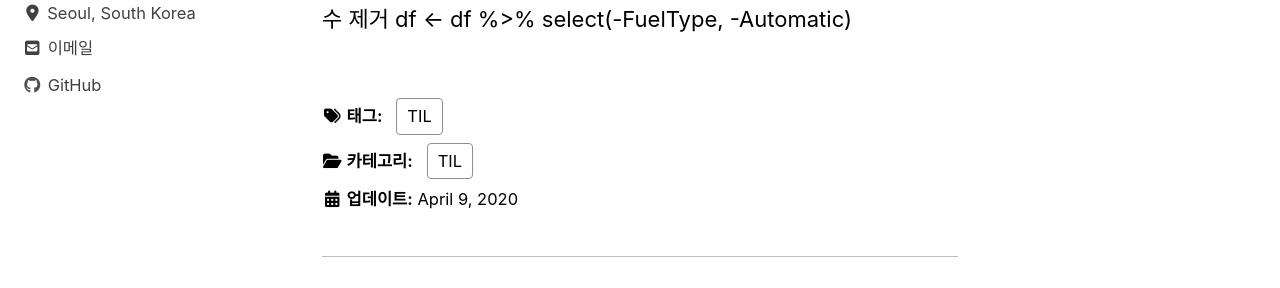
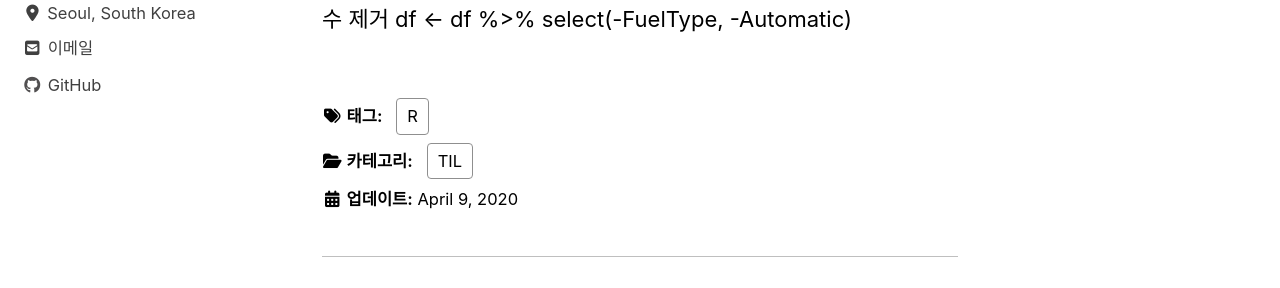
Before and after one commit to smilerrr/smilerrr.github.io, a Jekyll site: the page built from _posts/til/2020-04-09-R.md, in a window 1280 px wide and 900 px high, scrolled down 3674 px. Shown: the part 154-442 px from the top of the window. Built offline with Jekyll 4.4.1, drawn with Linux system fonts in a browser that asks for light colours; cached includes are drawn as plain includes; nearby versions of some CDN libraries.

Commit message:
Update 2020-04-09-R.md

```diff
--- a/_posts/til/2020-04-09-R.md
+++ b/_posts/til/2020-04-09-R.md
@@ -4,7 +4,7 @@ excerpt: "R 머신러닝"
 categories:
    - TIL
 tags:
-   - TIL
+   - R
 last_modified_at: 2020-04-09T01:00:00
 comments: true
 toc: true
```
